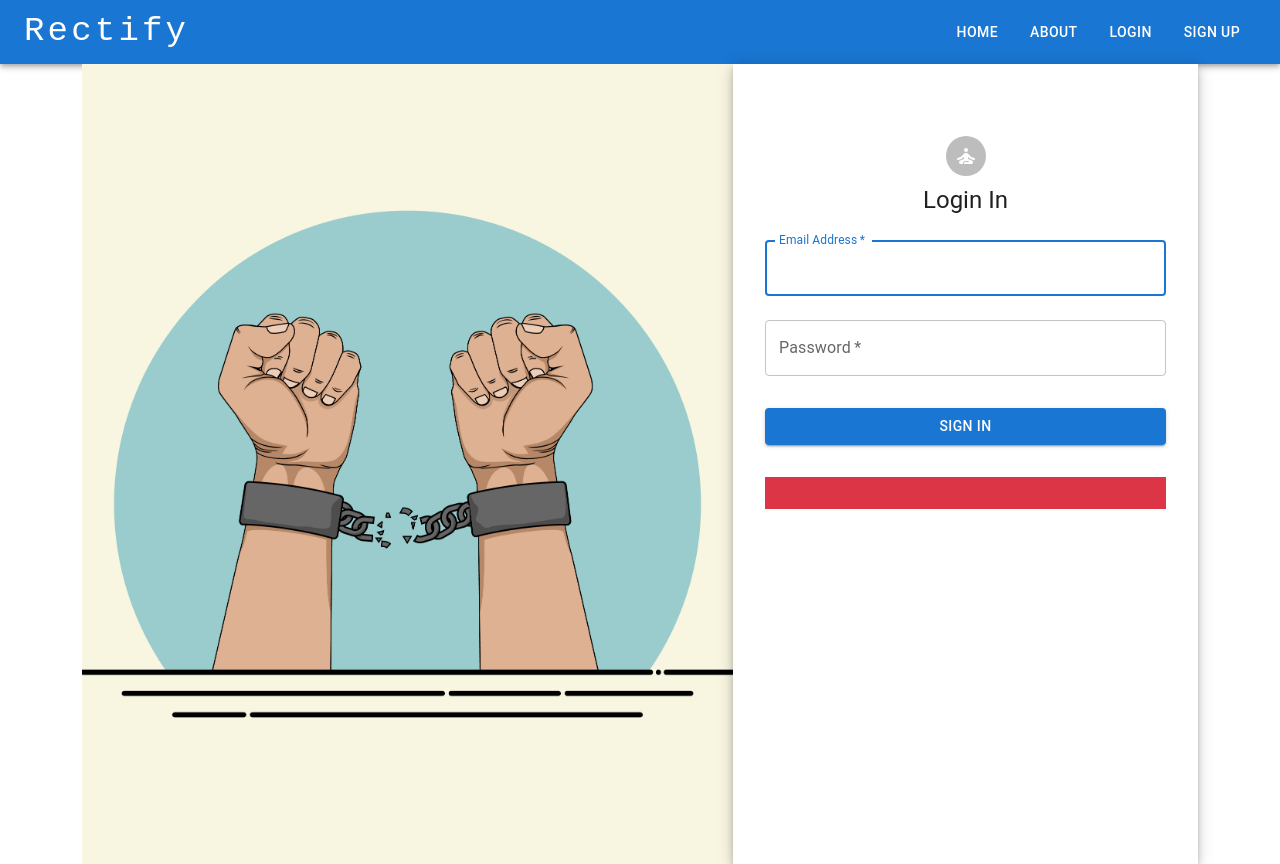
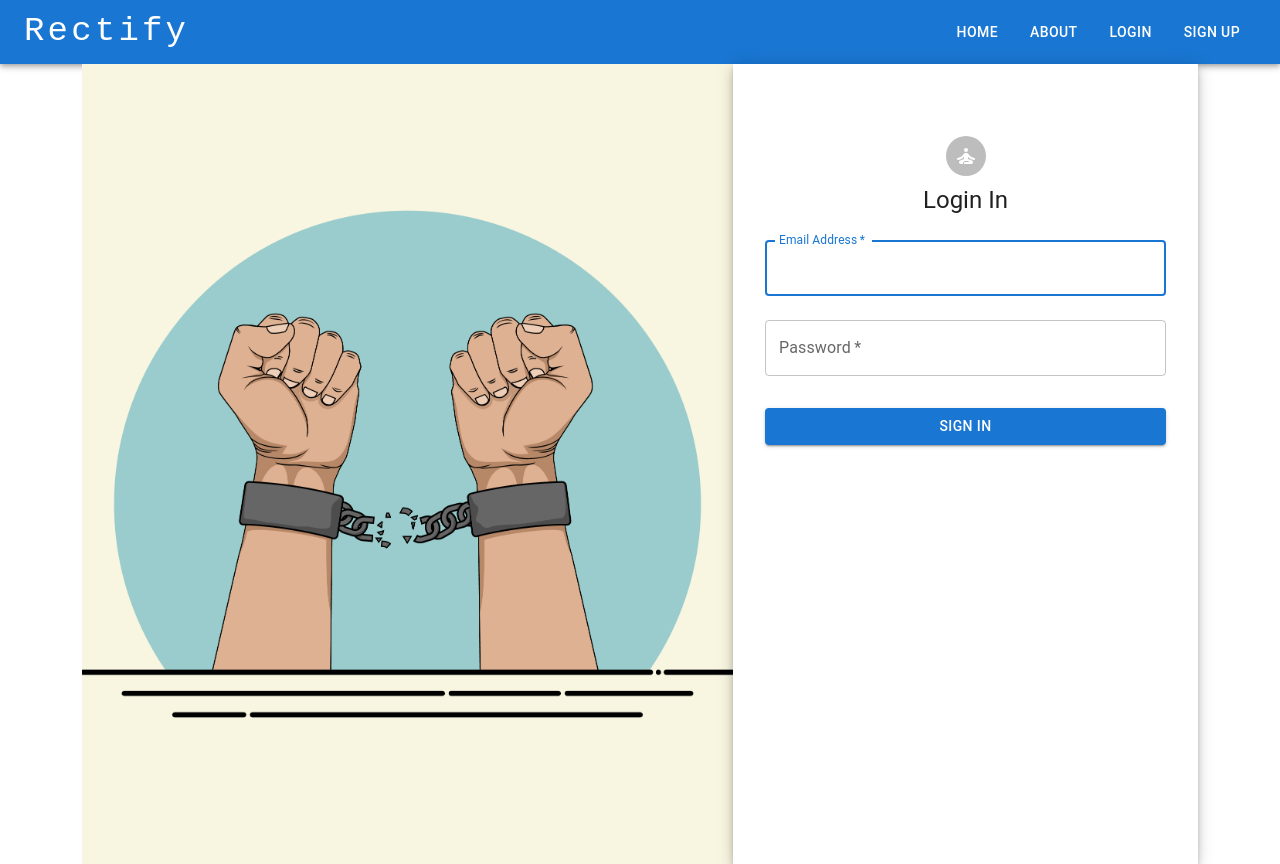
Before and after one commit to Suazo3000/Rectify, a React (Create React App) app in the folder client/: page /login in a window 1280 px wide. Built offline with nearby package versions, Linux system fonts and the light colour scheme.

Commit message:
removed red bar from login.js

```diff
--- a/client/src/pages/Login.js
+++ b/client/src/pages/Login.js
@@ -149,7 +149,7 @@ const Login = (props) => {
                   Success! You may now head <Link to="/">back to the homepage.</Link>
                 </p>
               ) : (
-                <div className="my-3 p-3 bg-danger text-white">
+                <div >
                   {error && error.message}
                 </div>
               )}
```
